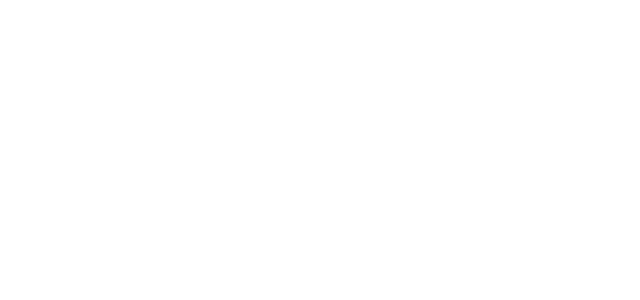
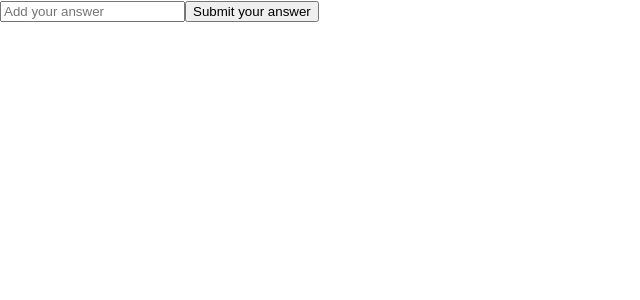
Before and after one commit to mirandamk/project-3-client, a React (Create React App) app: page /masculinity in a window 1280 px wide. Shown: the top 300 px of the page, without its empty margins (0-640 px from the left). Built offline with nearby package versions, Linux system fonts and the light colour scheme.

Commit message:
1 working answer form.

```diff
--- a/src/App.js
+++ b/src/App.js
@@ -1,7 +1,9 @@
 import React, { Component } from 'react';
 import { Switch, Route } from 'react-router-dom';
-import Assignments from './pages/Assignments';
+import Assignments from './pages/assignments/Assignments';
 import Users from './pages/Users';
+import Masculinity from './pages/assignments/Masculinity';
+// import Individualism from './pages/assignments/Individualism';
 
 class App extends Component {
   render() {
@@ -10,7 +12,9 @@
         <Switch>
           {/* <Route exact path="/" component={Home} /> */}
           <Route exact path="/" component={Users} />
-          <Route exact path="/assignments" component={Assignments} />
+          <Route path="/assignments" component={Assignments} />
+          <Route path="/masculinity" component={Masculinity} />
+          {/* <Route path="/individualism" component={Individualism} /> */}
         </Switch>
       </div>
     );
--- a/src/pages/Assignments.js
+++ b/src/pages/assignments/Assignments.js
@@ -13,7 +13,7 @@
 
   componentDidMount() {
     axios
-      .get('http://localhost:3000/assignment')
+      .get('http://localhost:3000/assignments')
       .then((response) => {
         this.setState({ assignments: response.data });
         console.log(response.data)
--- /dev/null
+++ b/src/pages/assignments/Individualism.js
@@ -0,0 +1,55 @@
+// import React, { Component } from 'react';
+// import axios from 'axios';
+// import qs from 'qs';
+// // import Nav from '../components/Nav';
+// // import './AddBeerFile.css';
+
+// class Individualism extends Component {
+//   constructor(props) {
+//     super(props);
+
+//     this.inputChangeHandler = this.inputChangeHandler.bind(this);
+//     this.individualism = this.individualism.bind(this);
+//   }
+
+//   state = {
+//     answerIndividualism: "",
+//   };
+
+//   inputChangeHandler(event) {
+//     this.setState({
+//       [event.target.name]: event.target.value,
+//     });
+//   }
+
+//   individualism(e) {
+//     e.preventDefault();
+//     axios({
+//       url: 'http://localhost:3000/assignments',
+//       data: qs.stringify(this.state),
+//       method: 'POST',
+//     })
+//       .then(() => {
+//         this.props.history.push('/assignments');
+//       })
+//       .catch((err) => {
+//         console.log('Error', err);
+//       });
+//   }
+
+//   render() {
+//     return (
+//       <form onSubmit={this.individualism}>
+//         <input
+//           type="text"
+//           onChange={this.inputChangeHandler}
+//           name="answerIndividualism"
+//           placeholder="Add your answer indi"
+//         />
+//         <button type="submit">Submit your answer</button>
+//       </form>
+//     );
+//   }
+// }
+
+// export default Individualism;
--- /dev/null
+++ b/src/pages/assignments/Masculinity.js
@@ -0,0 +1,58 @@
+import React, { Component } from 'react';
+import axios from 'axios';
+import qs from 'qs';
+// import Nav from '../components/Nav';
+// import './AddBeerFile.css';
+
+class Masculinity extends Component {
+  constructor(props) {
+    super(props);
+
+    this.inputChangeHandler = this.inputChangeHandler.bind(this);
+    this.masculinity = this.masculinity.bind(this);
+  }
+
+  state = {
+    answerMasculinity: '',
+  };
+
+  inputChangeHandler(event) {
+    this.setState({
+      [event.target.name]: event.target.value,
+    });
+  }
+
+  masculinity(e) {
+    e.preventDefault();
+    axios({
+      url: 'http://localhost:3000/assignments',
+      data: qs.stringify(this.state),
+      method: 'POST',
+    })
+      .then(() => {
+        this.props.history.push('/assignments');
+      })
+      .catch((err) => {
+        console.log('Error', err);
+      });
+  }
+
+  render() {
+    return (
+      <form onSubmit={this.masculinity}>
+        <input
+          type="text"
+          onChange={this.inputChangeHandler}
+          name="answerMasculinity"
+          placeholder="Add your answer"
+        />
+        {/* <label className="custom-file-upload">
+            <input type="file" name="picture" />
+          </label> */}
+        <button type="submit">Submit your answer</button>
+      </form>
+    );
+  }
+}
+
+export default Masculinity;
```
